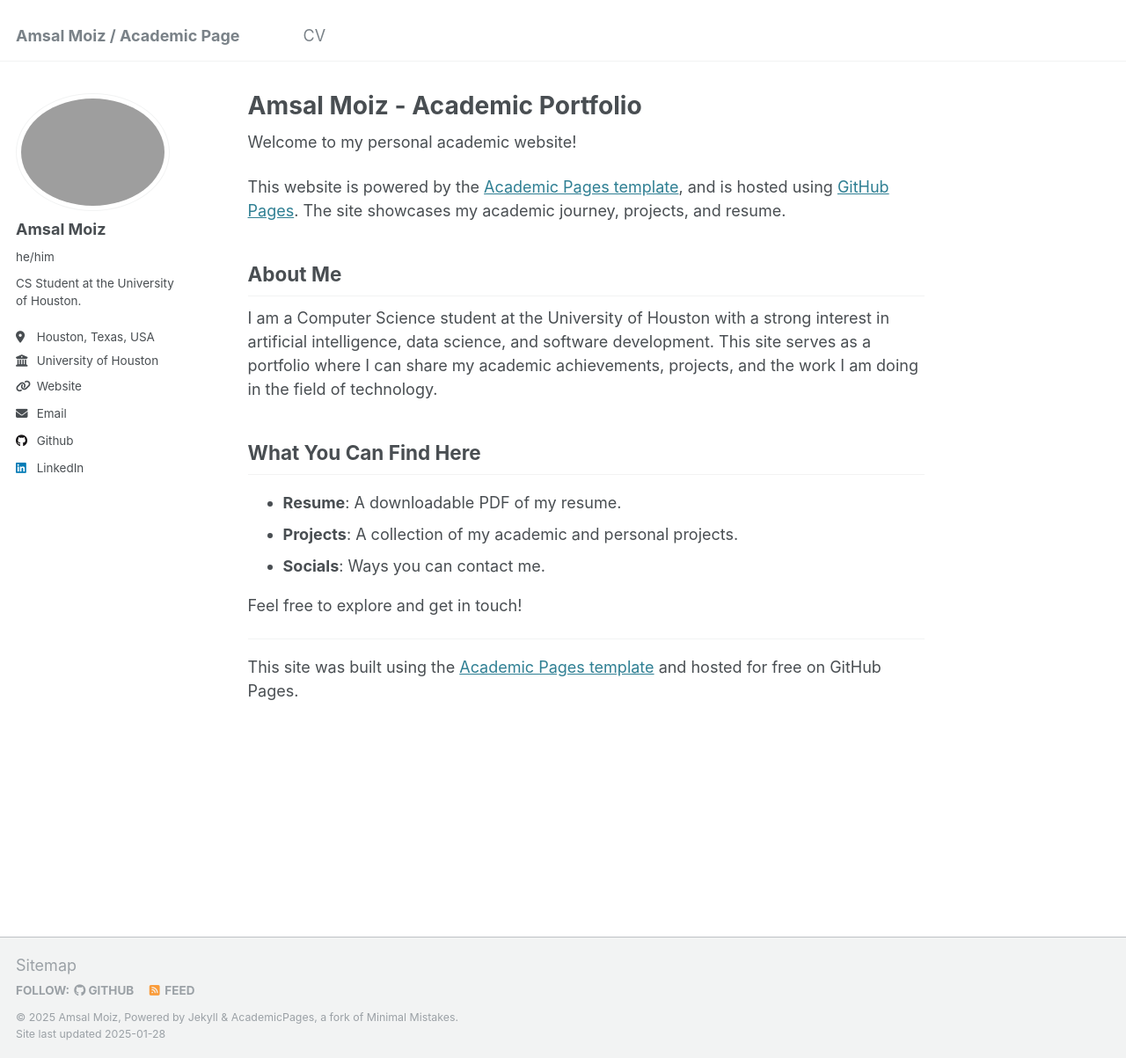
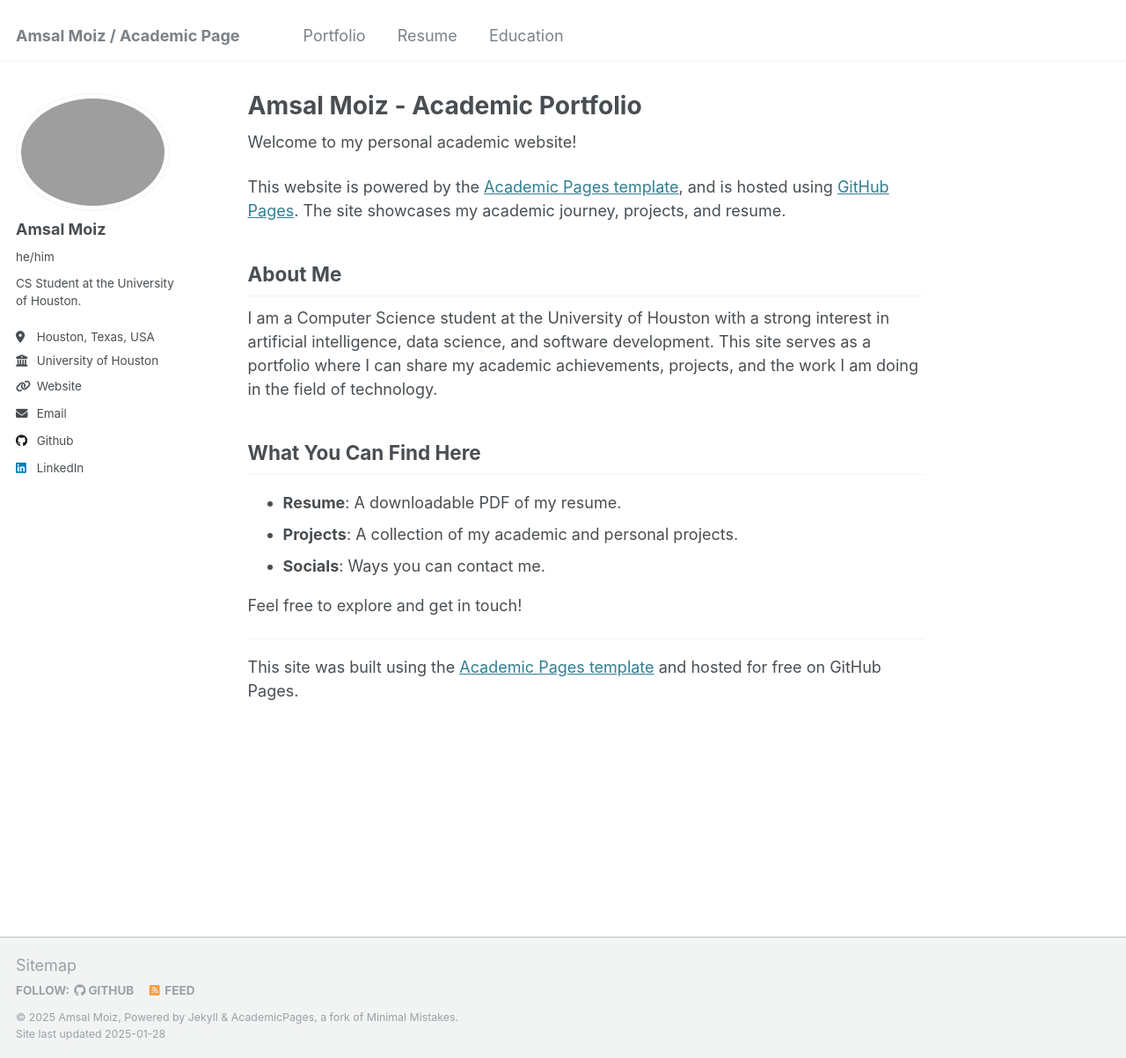
Before and after one commit to AmsalMoiz/amsalmoiz.github.io, a Jekyll site: the page built from _pages/about.md, in a window 1280 px wide and 1203 px high. Shown: the whole window at 88% size. Built offline with Jekyll 4.4.1, drawn with Linux system fonts in a browser that asks for light colours.

Commit message:
navigation changes

```diff
--- a/_data/navigation.yml
+++ b/_data/navigation.yml
@@ -5,8 +5,11 @@
 # prevent it from being included in the site.
 
 main:
-  #- title: "Portfolio"
-    #url: /portfolio/
+  - title: "Portfolio"
+    url: /portfolio/
 
-  - title: "CV"
-    url: /cv/
+  - title: "Resume"
+    url: /resume/
+
+  - title: "Education"
+    url: /education/
```
Also changed, not shown: CONTRIBUTING.md (deleted, +0 -7 lines), 8 other files.
